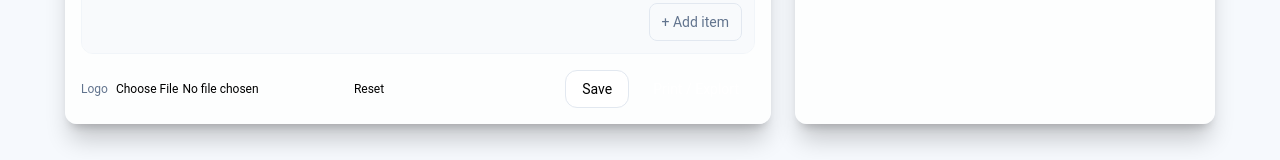
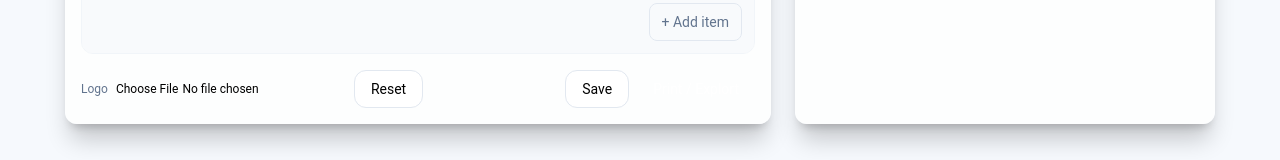
Before and after one commit to tetebe333/jeff-invoice, a SvelteKit app: page / in a window 1280 px wide. Shown: the part 526-686 px from the top of the page. Built offline with nearby package versions, Linux system fonts and the light colour scheme.

Commit message:
update +page

```diff
--- a/src/routes/+page.svelte
+++ b/src/routes/+page.svelte
@@ -48,7 +48,7 @@
     <div class="bg-white-o rounded-xl shadow-xl/20 ">
         <div class="px-4 py-4 ">
             <div class="flex gap-3">
-                <img src={invoiceInf.logo} alt="" class="w-20 h-20 rounded-lg">
+                <img src={invoiceInf.logo} alt="invoice logo" class="w-20 h-20 rounded-lg">
                 <div class="pt-4">
                 <h1 class="font-semibold text-xl text-black">Invoice Studio</h1>
                 <p>Beautiful invoices — edit, preview and export</p>
@@ -123,7 +123,7 @@
                     <div class="flex items-center gap-2">
                         <label for="logo" class="text-xs text-slate-500">Logo</label>
                         <input onchange={logoFunction} type="file" accept="image/*" class="text-xs">
-                        <button onclick={() => invoiceInf.logo = "src/lib/assets/ac.jpeg"} type="button" class="text-xs" >Reset</button>
+                        <button onclick={() => invoiceInf.logo = "src/lib/assets/ac.jpeg"} type="button" class="rounded-xl bg-white px-4 py-2 border border-slate-200 text-sm " >Reset</button>
                     </div>
                     <div class="flex items-center gap-2 mt-5 sm:mt-0">
                         <button onclick={() => alert("Saved locally in your browser.")} type="button" class="rounded-xl bg-white px-4 py-2 border border-slate-200 text-sm ">Save</button>
--- a/src/routes/Invoice-studio.svelte
+++ b/src/routes/Invoice-studio.svelte
@@ -32,7 +32,7 @@
 
 <div class="flex justify-between">
 	<div class="flex gap-3">
-		<img src={invoiceInf.logo} alt="" class="w-20 h-20 rounded-lg" />
+		<img src={invoiceInf.logo} alt="invoice logo" class="w-20 h-20 rounded-lg" />
         <div class="pt-4">
            <h1 class="font-semibold text-lg text-black">{invoiceInf.invoiceFrom}</h1>
 		   <p class="text-xs">123 Main Street — contact@{invoiceInf.invoiceFrom}.example</p>
```
